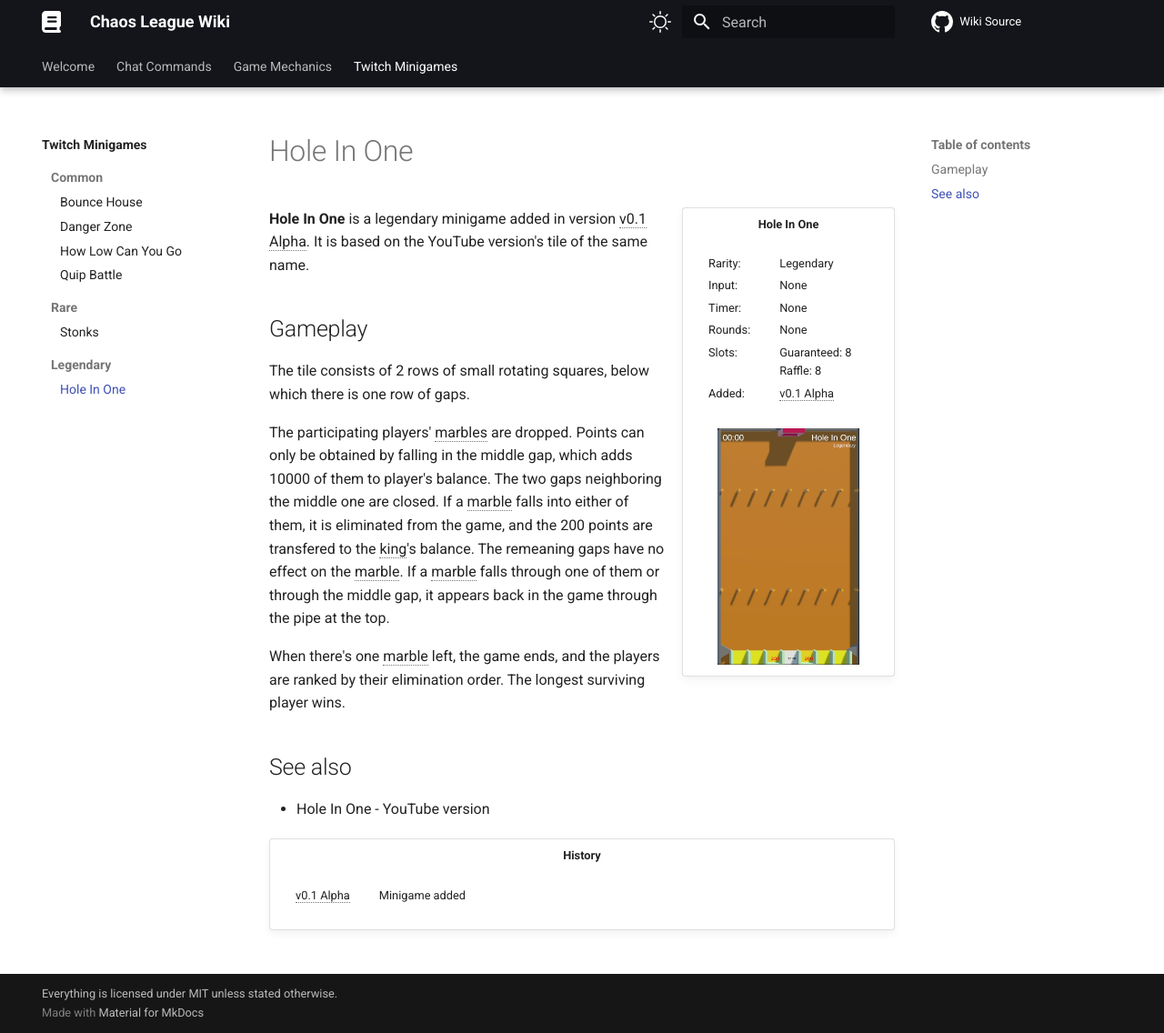
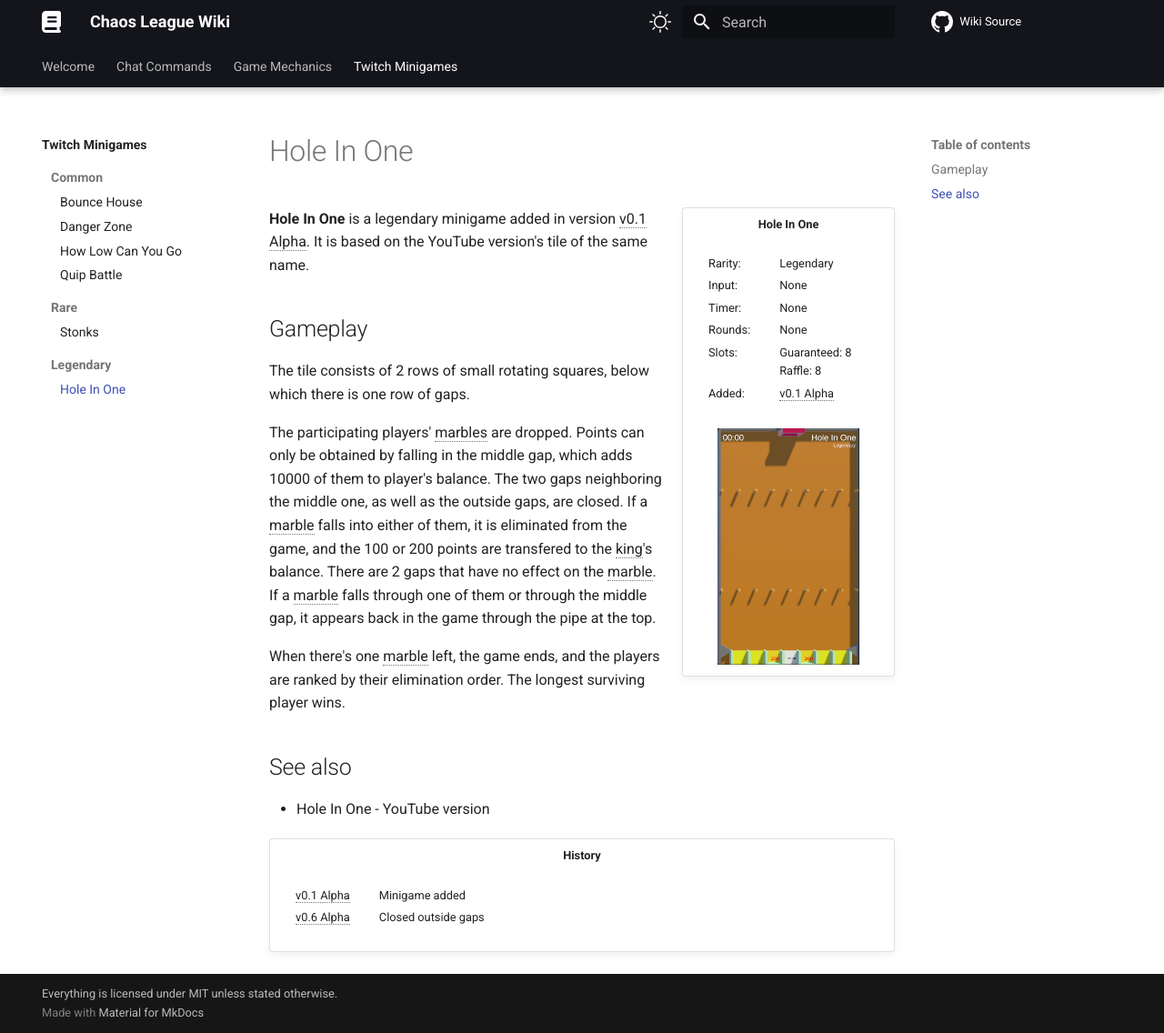
Before and after one commit to chaosleaguewiki/chaosleaguewiki.github.io, an MkDocs documentation site: the page built from docs/twitch-minigames/legendary/hole-in-one.md, in a window 1280 px wide and 1136 px high. Shown: the whole window at 91% size. Built offline with MkDocs 1.6.1 and Material for MkDocs 9.7.7, drawn with Linux system fonts in a browser that asks for light colours; comment, search, counter and statistics services are not loaded.

Commit message:
hole in one fix

```diff
--- a/docs/twitch-minigames/legendary/hole-in-one.md
+++ b/docs/twitch-minigames/legendary/hole-in-one.md
@@ -21,7 +21,7 @@
 
 The tile consists of 2 rows of small rotating squares, below which there is one row of gaps.
 
-The participating players' marbles are dropped. Points can only be obtained by falling in the middle gap, which adds 10000 of them to player's balance. The two gaps neighboring the middle one are closed. If a marble falls into either of them, it is eliminated from the game, and the 200 points are transfered to the king's balance. The remeaning gaps have no effect on the marble. If a marble falls through one of them or through the middle gap, it appears back in the game through the pipe at the top.
+The participating players' marbles are dropped. Points can only be obtained by falling in the middle gap, which adds 10000 of them to player's balance. The two gaps neighboring the middle one, as well as the outside gaps, are closed. If a marble falls into either of them, it is eliminated from the game, and the 100 or 200 points are transfered to the king's balance. There are 2 gaps that have no effect on the marble. If a marble falls through one of them or through the middle gap, it appears back in the game through the pipe at the top.
 
 When there's one marble left, the game ends, and the players are ranked by their elimination order. The longest surviving player wins.
 
@@ -32,4 +32,5 @@ When there's one marble left, the game ends, and the players are ranked by their
 |            |                |
 |------------|----------------|
 | v0.1 Alpha | Minigame added |
+| v0.6 Alpha | Closed outside gaps |
 ///
```
